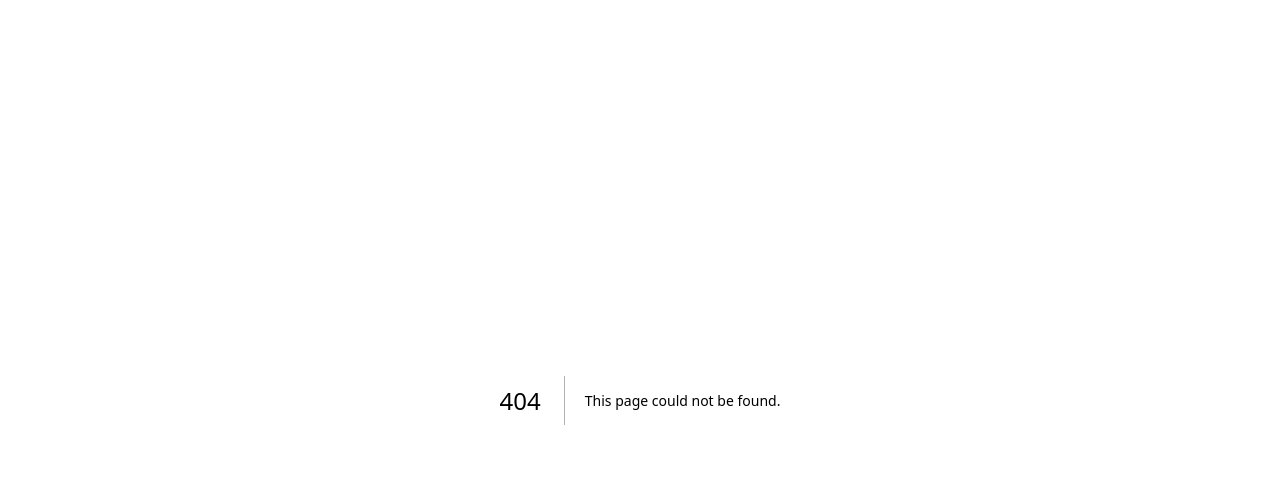
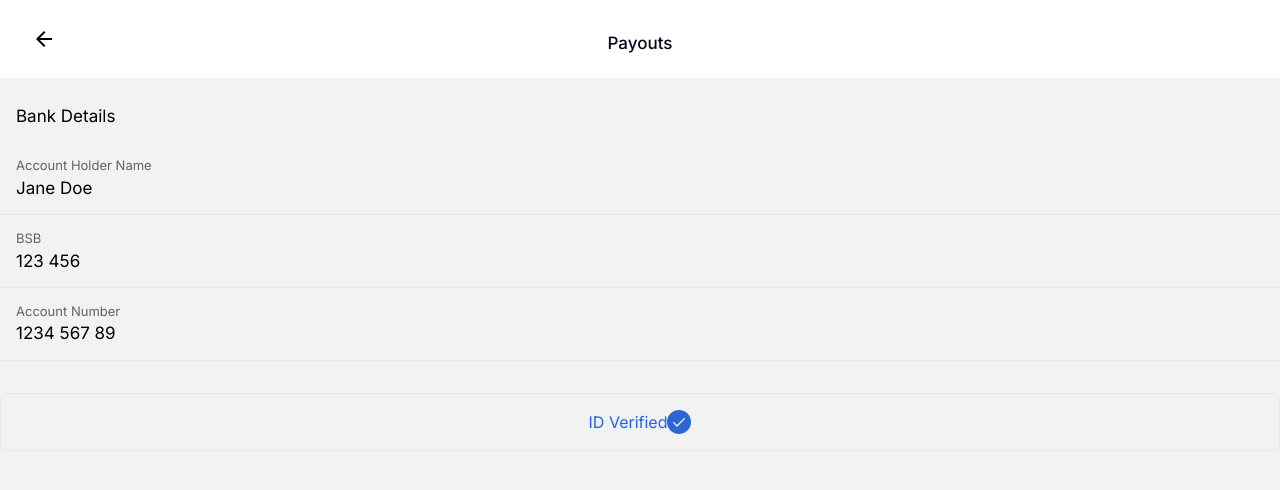
Before and after one commit to codersforcauses/penni, a Next.js app in the folder client/: page /bidder/profile/payouts in a window 1280 px wide. Before the commit this address had no page. Shown: the top 490 px of the page. Built offline with nearby package versions, Linux system fonts and the light colour scheme.

Commit message:
Payouts page unfinished version

```diff
--- /dev/null
+++ b/client/src/components/ui/payout-card.tsx
@@ -0,0 +1,17 @@
+import React from 'react';
+
+interface PayoutCardProps {
+  title: string;
+  description: string;
+}
+
+const PayoutCard: React.FC<PayoutCardProps> = ({ title, description }) => {
+  return (
+    <div className="w-full p-4 border-b border-gray-200">
+      <p className="text-[13px] font-normal leading-[15.51px] text-black text-opacity-60 mb-1">{title}</p>
+      <p className="text-[17px] text-black leading-[20.29px]">{description}</p>
+    </div>
+  );
+};
+
+export default PayoutCard;
--- /dev/null
+++ b/client/src/pages/bidder/profile/payouts.tsx
@@ -0,0 +1,28 @@
+import React from 'react';
+
+import Header from '@/components/ui/header';
+import PayoutCard from '@/components/ui/payout-card';
+
+export default function Payouts() {
+  return (
+    <div className="flex min-h-screen flex-col bg-penni-background-input-light-mode">
+      <Header title="Payouts" />
+      <div className="h-[0.12rem] grow-0 bg-penni-background-input-light-mode pt-3"></div>
+      <div>
+        <div className="py-4 text-[17px] font-normal text-black" style={{ marginLeft: '16px', lineHeight: '20.29px' }}>
+          Bank Details
+        </div>
+        <PayoutCard title="Account Holder Name" description="Jane Doe" />
+        <PayoutCard title="BSB" description="123 456" />
+        <PayoutCard title="Account Number" description="1234 567 89" />
+        <div className="w-full p-4 mt-8 flex items-center justify-center border border-gray-200 rounded-md">
+          <span className="text-blue-600">ID Verified</span>
+          <svg width="24" height="24" viewBox="0 0 24 24" fill="none" xmlns="http://www.w3.org/2000/svg">
+            <path d="M12 24C18.6274 24 24 18.6274 24 12C24 5.37258 18.6274 0 12 0C5.37258 0 0 5.37258 0 12C0 18.6274 5.37258 24 12 24Z" fill="#2C66D5"/>
+            <path d="M10.0001 16.636C9.9123 16.6354 9.82547 16.6174 9.74463 16.5831C9.66379 16.5488 9.59053 16.4988 9.52911 16.436L6.19614 13.103C6.13412 13.0411 6.0849 12.9676 6.05133 12.8867C6.01776 12.8058 6.00049 12.7191 6.00049 12.6315C6.00049 12.5439 6.01776 12.4572 6.05133 12.3763C6.0849 12.2953 6.13412 12.2219 6.19614 12.16C6.258 12.098 6.33148 12.0488 6.41238 12.0152C6.49329 11.9816 6.58004 11.9644 6.66763 11.9644C6.75523 11.9644 6.84194 11.9816 6.92285 12.0152C7.00376 12.0488 7.07727 12.098 7.13913 12.16L10.0011 15.021L16.8631 8.15999C16.925 8.09798 16.9985 8.04878 17.0794 8.01521C17.1603 7.98164 17.247 7.96436 17.3346 7.96436C17.4222 7.96436 17.509 7.98164 17.5899 8.01521C17.6708 8.04878 17.7443 8.09798 17.8061 8.15999C17.8681 8.22185 17.9173 8.29534 17.9509 8.37625C17.9845 8.45716 18.0018 8.54389 18.0018 8.63149C18.0018 8.71909 17.9845 8.80582 17.9509 8.88673C17.9173 8.96763 17.8681 9.04113 17.8061 9.10299L10.4731 16.436C10.4115 16.499 10.3379 16.5492 10.2567 16.5835C10.1755 16.6178 10.0883 16.6357 10.0001 16.636Z" fill="white"/>
+          </svg>
+        </div>
+      </div>
+    </div>
+  );
+}
```
